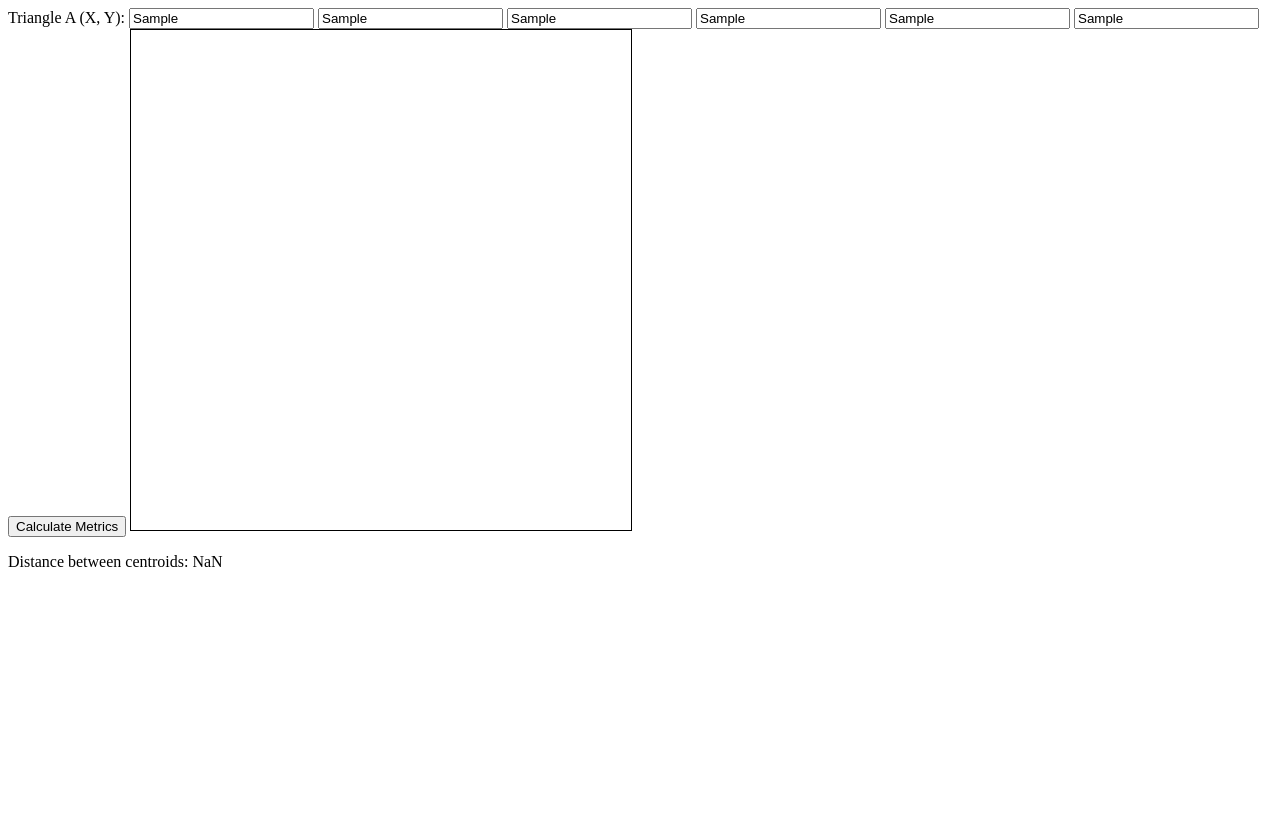
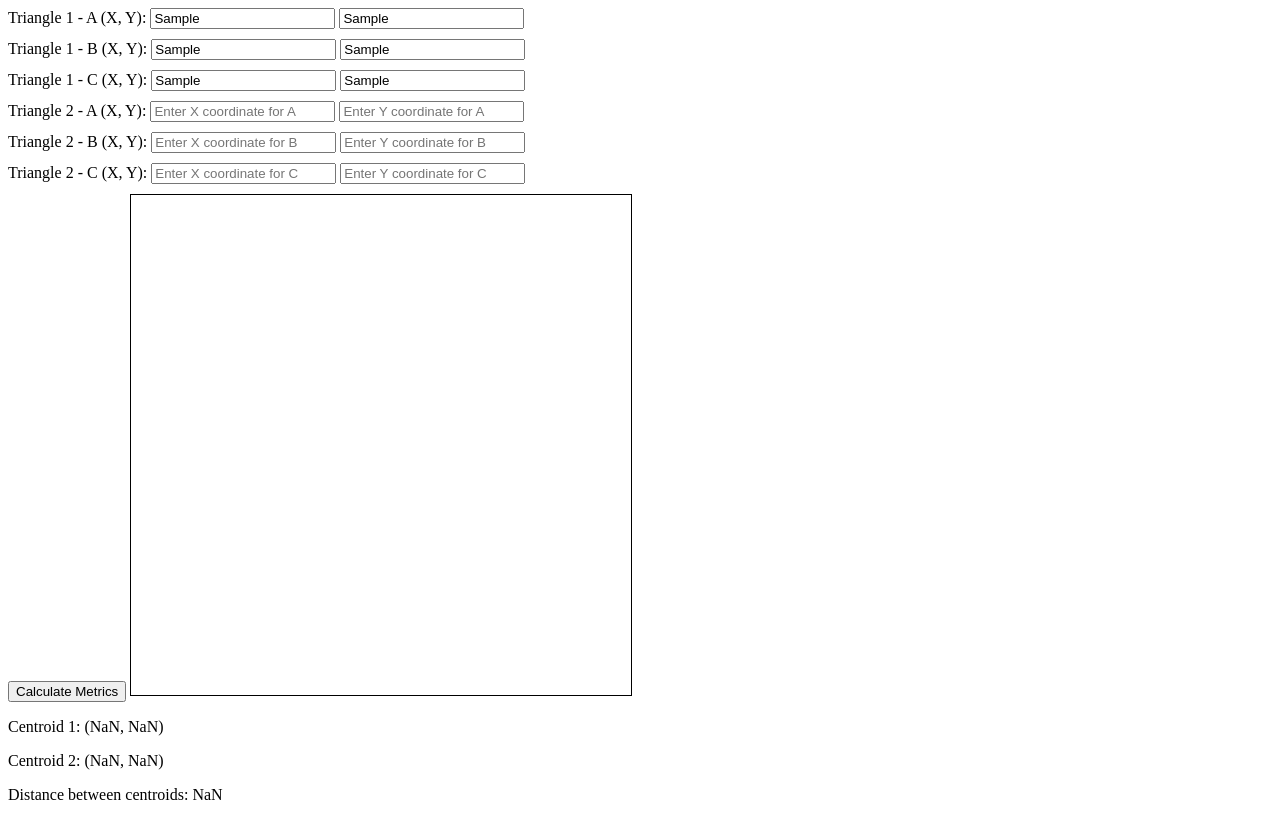
Before and after one commit to AdamFalletta/os, a plain HTML site: page cosine-sim-plotter/plotter.html in a window 1280 px wide. Both pictures are taken after typing "Sample", "Sample", "Sample", "Sample", "Sample", "Sample" into the empty fields and a click on the button "Calculate Metrics". Drawn offline with Linux system fonts and the light colour scheme.

Commit message:
Update plotter.html

```diff
--- a/cosine-sim-plotter/plotter.html
+++ b/cosine-sim-plotter/plotter.html
@@ -7,26 +7,58 @@
     <style>
         canvas {
             border: 1px solid #000;
-          transform:rotate(-90deg);
+        }
+
+        .input-group {
+            display: block;
+            margin-bottom: 10px;
         }
     </style>
 </head>
 <body>
-    <label for="triangleA">Triangle A (X, Y):</label>
-    <input type="text" id="triangleAX" placeholder="Enter X coordinate for A" />
-    <input type="text" id="triangleAY" placeholder="Enter Y coordinate for A" />
+    <div class="input-group">
+        <label for="triangleA1">Triangle 1 - A (X, Y):</label>
+        <input type="text" id="triangleA1X" placeholder="Enter X coordinate for A" />
+        <input type="text" id="triangleA1Y" placeholder="Enter Y coordinate for A" />
+    </div>
 
-    <input type="text" id="triangleBX" placeholder="Enter X coordinate for B" />
-    <input type="text" id="triangleBY" placeholder="Enter Y coordinate for B" />
+    <div class="input-group">
+        <label for="triangleB1">Triangle 1 - B (X, Y):</label>
+        <input type="text" id="triangleB1X" placeholder="Enter X coordinate for B" />
+        <input type="text" id="triangleB1Y" placeholder="Enter Y coordinate for B" />
+    </div>
 
-    <input type="text" id="triangleCX" placeholder="Enter X coordinate for C" />
-    <input type="text" id="triangleCY" placeholder="Enter Y coordinate for C" />
+    <div class="input-group">
+        <label for="triangleC1">Triangle 1 - C (X, Y):</label>
+        <input type="text" id="triangleC1X" placeholder="Enter X coordinate for C" />
+        <input type="text" id="triangleC1Y" placeholder="Enter Y coordinate for C" />
+    </div>
+
+    <div class="input-group">
+        <label for="triangleA2">Triangle 2 - A (X, Y):</label>
+        <input type="text" id="triangleA2X" placeholder="Enter X coordinate for A" />
+        <input type="text" id="triangleA2Y" placeholder="Enter Y coordinate for A" />
+    </div>
+
+    <div class="input-group">
+        <label for="triangleB2">Triangle 2 - B (X, Y):</label>
+        <input type="text" id="triangleB2X" placeholder="Enter X coordinate for B" />
+        <input type="text" id="triangleB2Y" placeholder="Enter Y coordinate for B" />
+    </div>
+
+    <div class="input-group">
+        <label for="triangleC2">Triangle 2 - C (X, Y):</label>
+        <input type="text" id="triangleC2X" placeholder="Enter X coordinate for C" />
+        <input type="text" id="triangleC2Y" placeholder="Enter Y coordinate for C" />
+    </div>
 
     <button onclick="calculateMetrics()">Calculate Metrics</button>
 
     <canvas id="plotCanvas" width="500" height="500"></canvas>
 
     <div>
+        <p>Centroid 1: (<span id="centroid1X"></span>, <span id="centroid1Y"></span>)</p>
+        <p>Centroid 2: (<span id="centroid2X"></span>, <span id="centroid2Y"></span>)</p>
         <p>Distance between centroids: <span id="centroidDistance"></span></p>
     </div>
 
@@ -62,41 +94,56 @@
         // Function to calculate metrics
         function calculateMetrics() {
             // Get triangle coordinates
-            const triangleAX = parseFloat(document.getElementById('triangleAX').value);
-            const triangleAY = parseFloat(document.getElementById('triangleAY').value);
-            const triangleA = [triangleAX, triangleAY];
+            const triangleA1X = parseFloat(document.getElementById('triangleA1X').value);
+            const triangleA1Y = parseFloat(document.getElementById('triangleA1Y').value);
+            const triangleA1 = [triangleA1X, triangleA1Y];
 
-            const triangleBX = parseFloat(document.getElementById('triangleBX').value);
-            const triangleBY = parseFloat(document.getElementById('triangleBY').value);
-            const triangleB = [triangleBX, triangleBY];
+            const triangleB1X = parseFloat(document.getElementById('triangleB1X').value);
+            const triangleB1Y = parseFloat(document.getElementById('triangleB1Y').value);
+            const triangleB1 = [triangleB1X, triangleB1Y];
 
-            const triangleCX = parseFloat(document.getElementById('triangleCX').value);
-            const triangleCY = parseFloat(document.getElementById('triangleCY').value);
-            const triangleC = [triangleCX, triangleCY];
+            const triangleC1X = parseFloat(document.getElementById('triangleC1X').value);
+            const triangleC1Y = parseFloat(document.getElementById('triangleC1Y').value);
+            const triangleC1 = [triangleC1X, triangleC1Y];
+
+            const triangleA2X = parseFloat(document.getElementById('triangleA2X').value);
+            const triangleA2Y = parseFloat(document.getElementById('triangleA2Y').value);
+            const triangleA2 = [triangleA2X, triangleA2Y];
+
+            const triangleB2X = parseFloat(document.getElementById('triangleB2X').value);
+            const triangleB2Y = parseFloat(document.getElementById('triangleB2Y').value);
+            const triangleB2 = [triangleB2X, triangleB2Y];
+
+            const triangleC2X = parseFloat(document.getElementById('triangleC2X').value);
+            const triangleC2Y = parseFloat(document.getElementById('triangleC2Y').value);
+            const triangleC2 = [triangleC2X, triangleC2Y];
 
             // Clear canvas
             ctx.clearRect(0, 0, canvas.width, canvas.height);
 
             // Draw triangles
-            drawTriangle(triangleA, triangleB, triangleC, 'rgba(255, 0, 0, 0.5)'); // Triangle A in red
+            drawTriangle(triangleA1, triangleB1, triangleC1, 'rgba(255, 0, 0, 0.5)'); // Triangle 1 in red
+            drawTriangle(triangleA2, triangleB2, triangleC2, 'rgba(0, 0, 255, 0.5)'); // Triangle 2 in blue
 
-            // Calculate and draw centroid of Triangle A
-            const centroidA = calculateCentroid(triangleA, triangleB, triangleC);
-            drawTriangle(centroidA, centroidA, centroidA, 'rgba(0, 255, 0, 0.5)'); // Centroid of Triangle A in green
+            // Calculate and display centroid of Triangle 1
+            const centroid1 = calculateCentroid(triangleA1, triangleB1, triangleC1);
+            document.getElementById('centroid1X').textContent = centroid1[0].toFixed(2);
+            document.getElementById('centroid1Y').textContent = centroid1[1].toFixed(2);
 
-            // Calculate and draw centroid of Triangle B
-            const centroidB = calculateCentroid([triangleA[0] + 1, triangleA[1] + 1], [triangleB[0] + 1, triangleB[1] + 1], [triangleC[0] + 1, triangleC[1] + 1]);
-            drawTriangle(centroidB, centroidB, centroidB, 'rgba(0, 0, 255, 0.5)'); // Centroid of Triangle B in blue
+            // Calculate and display centroid of Triangle 2
+            const centroid2 = calculateCentroid(triangleA2, triangleB2, triangleC2);
+            document.getElementById('centroid2X').textContent = centroid2[0].toFixed(2);
+            document.getElementById('centroid2Y').textContent = centroid2[1].toFixed(2);
 
             // Draw line connecting centroids
             ctx.beginPath();
-            ctx.moveTo(centroidA[0] * 50, centroidA[1] * 50);
-            ctx.lineTo(centroidB[0] * 50, centroidB[1] * 50);
+            ctx.moveTo(centroid1[0] * 50, centroid1[1] * 50);
+            ctx.lineTo(centroid2[0] * 50, centroid2[1] * 50);
             ctx.strokeStyle = 'black';
             ctx.stroke();
 
             // Calculate and display distance between centroids
-            const centroidDistance = calculateDistance(centroidA, centroidB);
+            const centroidDistance = calculateDistance(centroid1, centroid2);
             document.getElementById('centroidDistance').textContent = centroidDistance.toFixed(2);
         }
     </script>
```
